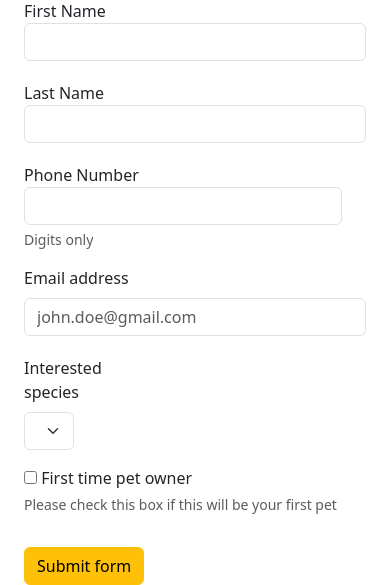
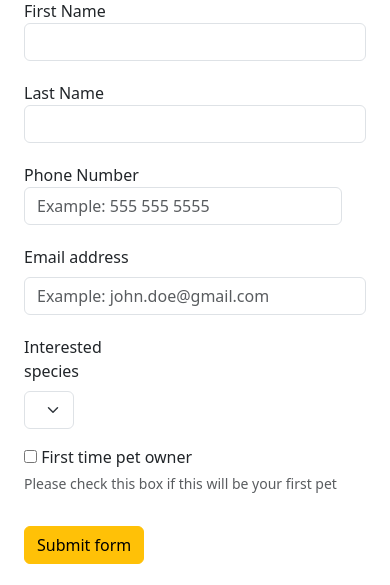
Before and after one commit to prmenezes/PetFriendsForever, a Django app: page /people/ in a window 390 px wide. Shown: the part 331-916 px from the top of the page. After the commit the page ends 895 px from the top, so only its background shows below. Run offline with Django 5.2, Linux system fonts and the light colour scheme.

Commit message:
Chenged phone to charfield

```diff
--- a/pets/models/person.py
+++ b/pets/models/person.py
@@ -16,7 +16,7 @@ class Person(models.Model):
     first_name = models.CharField(max_length=50)
     last_name = models.CharField(max_length=50)
     # PV: Phone number = whole number
-    phone = models.IntegerField(help_text="Digits only")
+    phone = models.CharField(max_length=15)
     email = models.EmailField(max_length=254)
     interested_species = models.CharField(choices=species_choices, blank=True, null=True)
     first_time_owner = models.BooleanField(help_text="Please check this box if this will be your first pet")
--- a/pets/templates/pets/person_form.html
+++ b/pets/templates/pets/person_form.html
@@ -16,10 +16,8 @@
     </div>
 {% else %}
 
-
-
 <div class="container">
-    <form method="POST">
+    <form method="POST" novalidate>
         {% csrf_token %}
         <div class="container ">
             <!-- Name and Phone -->
@@ -49,7 +47,7 @@
                 <div class="row justify-content-md-start">
                     <div class="col-md-4 mb-3">
                         <label for="{{ form.phone.id_for_label }}">Phone Number</label>
-                        <input name="{{ form.phone.html_name }}" type="text" class="form-control" id="{{ form.phone.id_for_label }}">
+                        <input name="{{ form.phone.html_name }}" type="text" class="form-control" id="{{ form.phone.id_for_label }}" placeholder="Example: 555 555 5555">
                         <div id="phone_help" class="form-text">{{ form.phone.help_text }}</div>
 
                         {% for error in form.phone.errors %}
@@ -62,7 +60,7 @@
             <div class="row justify-content-md-start">
                 <div class="col-md-4 mb-3">
                     <label for="{{ form.email.id_for_label }}" class="form-label">Email address</label>
-                    <input name="{{ form.email.html_name }}" type="email" class="form-control" id="{{ form.email.id_for_label }}" placeholder="john.doe@gmail.com">
+                    <input name="{{ form.email.html_name }}" type="email" class="form-control" id="{{ form.email.id_for_label }}" placeholder="Example: john.doe@gmail.com">
                     <div id="emailHelp" class="form-text">{{ form.email.help_text }}</div>
 
                     {% for error in form.email.errors %}
```
Also changed, not shown: pets/migrations/0015_alter_person_first_time_owner_alter_person_phone_and_more.py (added).
